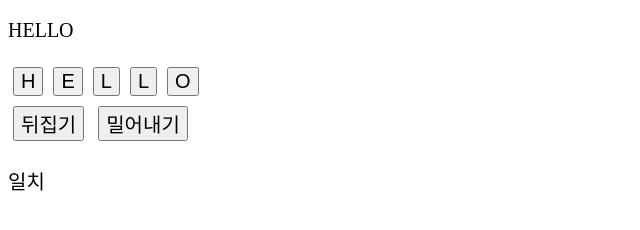
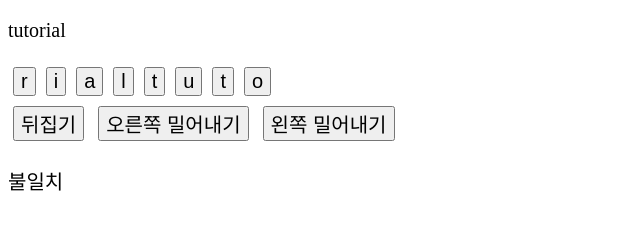
Before and after one commit to anagh9/playground-javascript, a plain HTML site: page puzzle/index.html in a window 1280 px wide. Shown: the part 70-300 px from the top of the page, without its empty margins (0-640 px from the left). Drawn offline with Linux system fonts and the light colour scheme.

Commit message:
랜덤 텍스트

```diff
--- a/puzzle/index.html
+++ b/puzzle/index.html
@@ -18,31 +18,92 @@
 <body>
   <h1>단어 움직이기 퍼즐</h1>
   <div>
-    <p id="word1">HELLO</p>
+    <p id="word1"></p>
     <div id="word2"></div>
     <div id="btns">
       <button onclick="swap(event)">뒤집기</button>
-      <button onclick="shift(event)">밀어내기</button>
+      <button onclick="rshift(event)">오른쪽 밀어내기</button>
+      <button onclick="lshift(event)">왼쪽 밀어내기</button>
     </div>
     <p id="check">일치</p>
   </div>
 
   <script>
-    var str = document.getElementById('word1').innerHTML;
+    var word1 = document.getElementById('word1')
     var word2 = document.getElementById('word2');
+    var check = document.getElementById('check');
 
-    for (var i = 0; i < str.length; i++) {
+    var words = 'apple,linux,javascript,tutorial,codesquad,baby,girlfriend,legrnd'.split(',');
+
+
+    var game = {};
+    game.choice = function() {
+      var idx = Math.floor(Math.random() * words.length);
+      return words[idx];
+    }
+    var answer = game.choice();
+    word1.innerHTML = answer;
+
+    game.word = answer.split('');
+    game.btns = [];
+
+    game.updateDisplay = function() {
+      if(answer === game.word.join('')) {
+        check.innerHTML = '일치';
+      } else {
+        check.innerHTML = '불일치';
+      }
+    }
+
+    for (var i = 0; i < answer.length; i++) {
       var btn = document.createElement('button');
-      btn.innerHTML = str[i];
+      btn.innerHTML = answer[i];
       word2.appendChild(btn);
+      game.btns.push(btn);
+    }
+
+    game.copyBtnText = function() {
+      for(var i = 0; i < this.word.length; i++) {
+        this.btns[i].innerHTML = this.word[i];
+      }
     }
 
     var swap = function(event) {
-      console.log('swap');
+      var temp = [];
+      while (game.word.length != 0) {
+        var s = game.word.pop();
+        temp.push(s);
+      }
+
+      game.word = temp;
+      game.copyBtnText();
+      game.updateDisplay();
     }
 
-    var shift = function(event) {
-      console.log('shift');
+
+    var rshift = function(event) {
+      var s = game.word.pop();
+      game.word.unshift(s);
+      game.copyBtnText();
+      game.updateDisplay();
+    }
+
+    var lshift = function(event) {
+      var s = game.word.shift();
+      game.word.push(s);
+      game.copyBtnText();
+      game.updateDisplay();
+    }
+
+    var toggle = Math.floor(Math.random() * 2) === 0;
+    if(toggle) {
+      swap();
+    }
+
+    var n = Math.floor(Math.random() * answer.length);
+
+    for (var i = 0; i < n; i++) {
+      rshift();
     }
   </script>
 
```
